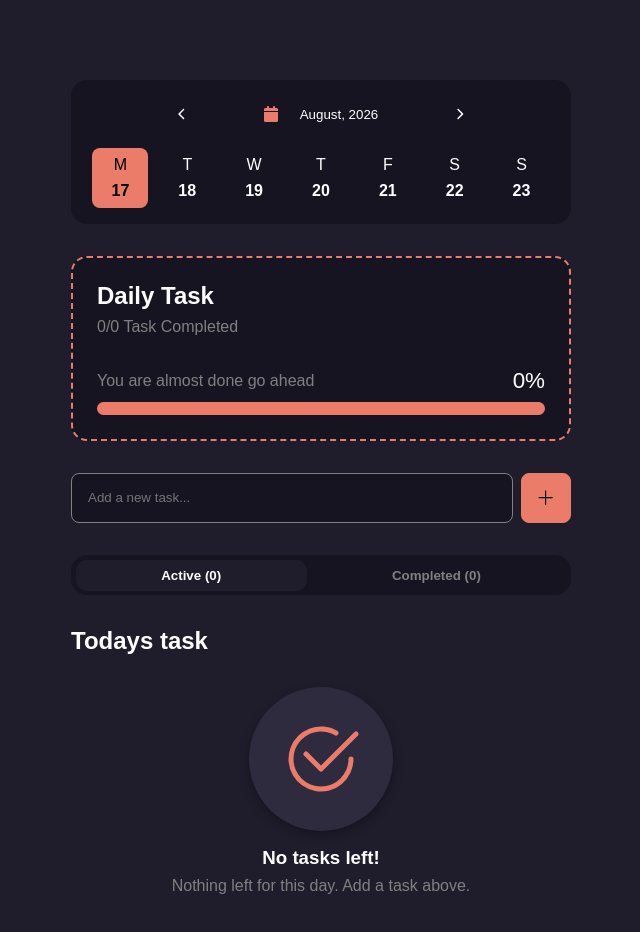
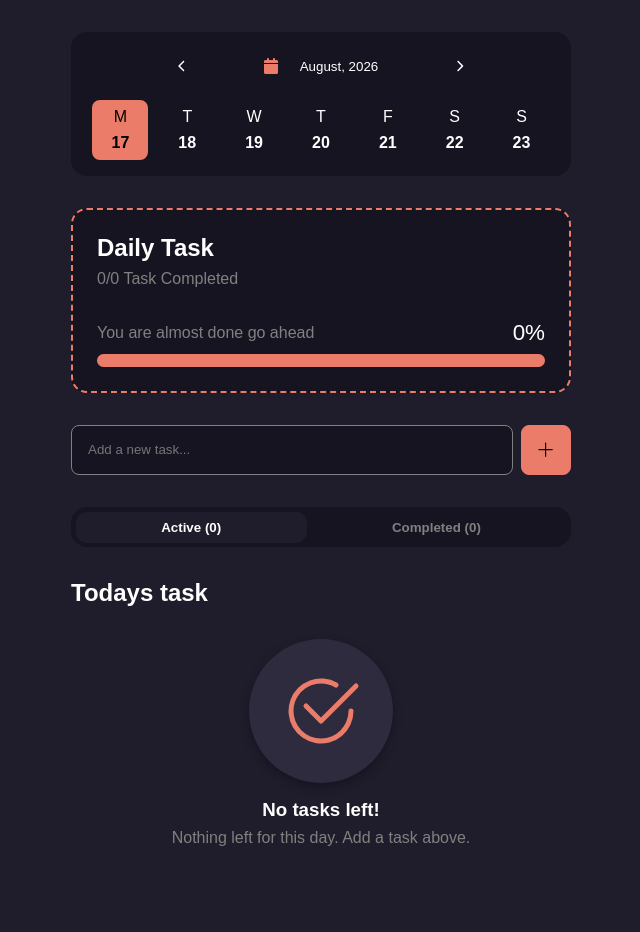
Before and after one commit to NinjaNean/todo, a React (Vite) app: page / in a window 1280 px wide. Shown: the top 932 px of the page, without its empty margins (319-959 px from the left). After the commit the page ends 887 px from the top, so only its background shows below. Built offline with nearby package versions, Linux system fonts and the light colour scheme.

Commit message:
Margin on body changed

```diff
--- a/src/index.css
+++ b/src/index.css
@@ -15,7 +15,7 @@ body {
   background-color: var(--bg);
   display: flex;
   justify-content: center;
-  margin: 5rem auto;
+  margin: 2rem auto;
 }
 
 .flex-center {
```
